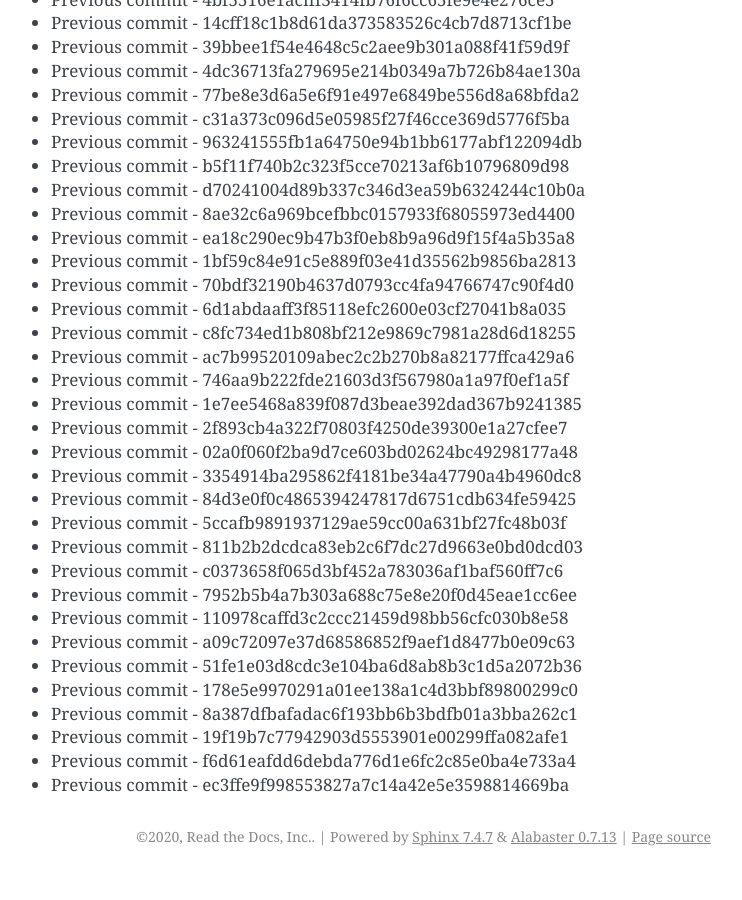
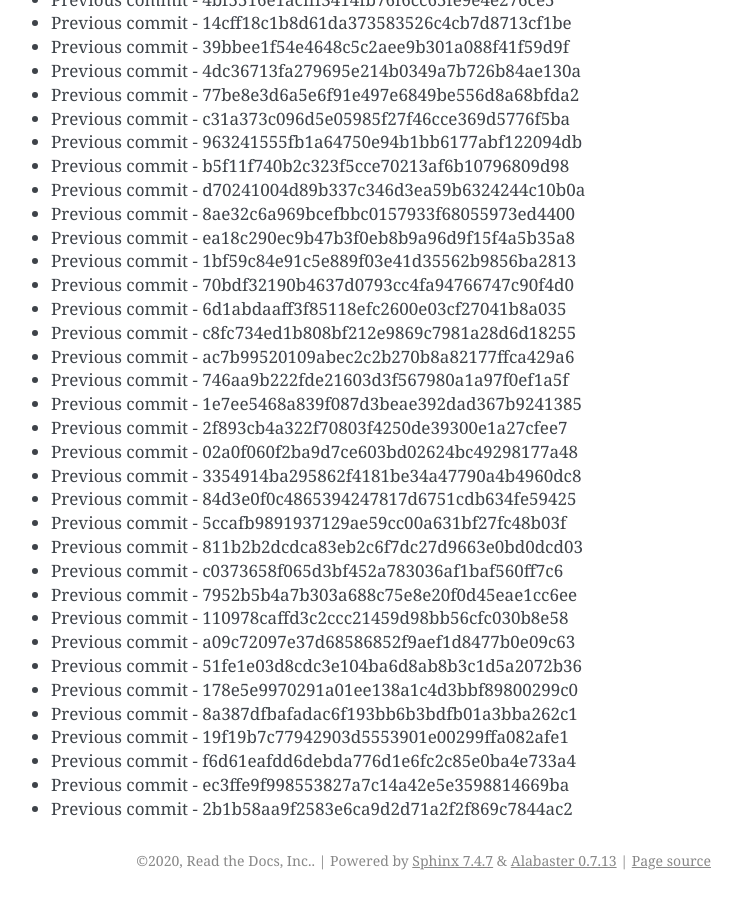
Before and after one commit to readthedocs/rtd-git-stresstest, a Sphinx documentation site: the page built from docs/updates.rst, in a window 1280 px wide and 900 px high, scrolled down 12007 px. Shown: the whole window, without its empty margins (399-1141 px from the left). Built offline with Sphinx 7.4.7, drawn with Linux system fonts in a browser that asks for light colours; before the commit the page ends 12883 px from its top, so only the background shows below that.

Commit message:
Generating commit from previous: 2b1b58aa9f2583e6ca9d2d71a2f2f869c7844ac2

```diff
--- a/docs/updates.rst
+++ b/docs/updates.rst
@@ -536,3 +536,4 @@ It can be tested for any performance characteristics.
 * Previous commit - 19f19b7c77942903d5553901e00299ffa082afe1
 * Previous commit - f6d61eafdd6debda776d1e6fc2c85e0ba4e733a4
 * Previous commit - ec3ffe9f998553827a7c14a42e5e3598814669ba
+* Previous commit - 2b1b58aa9f2583e6ca9d2d71a2f2f869c7844ac2
```
